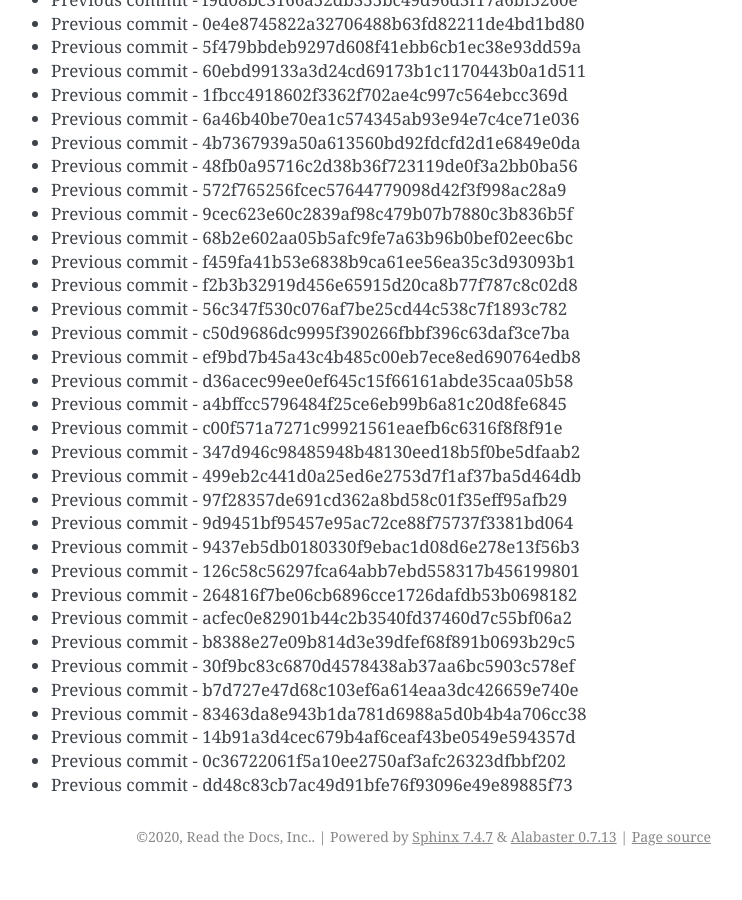
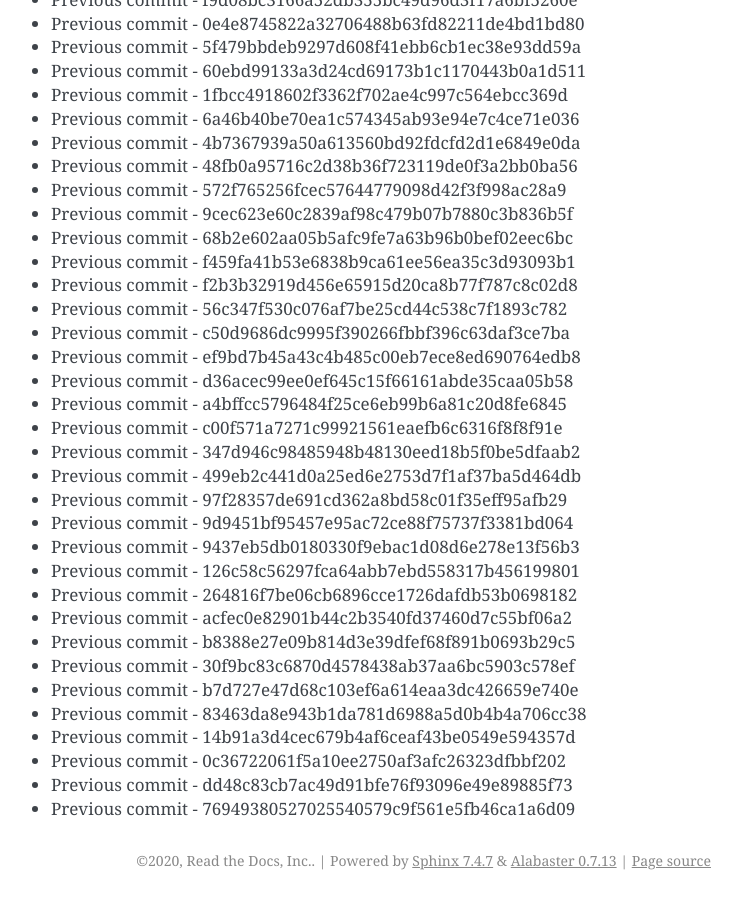
Before and after one commit to readthedocs/rtd-git-stresstest, a Sphinx documentation site: the page built from docs/updates.rst, in a window 1280 px wide and 900 px high, scrolled down 15624 px. Shown: the whole window, without its empty margins (399-1141 px from the left). Built offline with Sphinx 7.4.7, drawn with Linux system fonts in a browser that asks for light colours; before the commit the page ends 16500 px from its top, so only the background shows below that.

Commit message:
Generating commit from previous: 76949380527025540579c9f561e5fb46ca1a6d09

```diff
--- a/docs/updates.rst
+++ b/docs/updates.rst
@@ -688,3 +688,4 @@ It can be tested for any performance characteristics.
 * Previous commit - 14b91a3d4cec679b4af6ceaf43be0549e594357d
 * Previous commit - 0c36722061f5a10ee2750af3afc26323dfbbf202
 * Previous commit - dd48c83cb7ac49d91bfe76f93096e49e89885f73
+* Previous commit - 76949380527025540579c9f561e5fb46ca1a6d09
```
